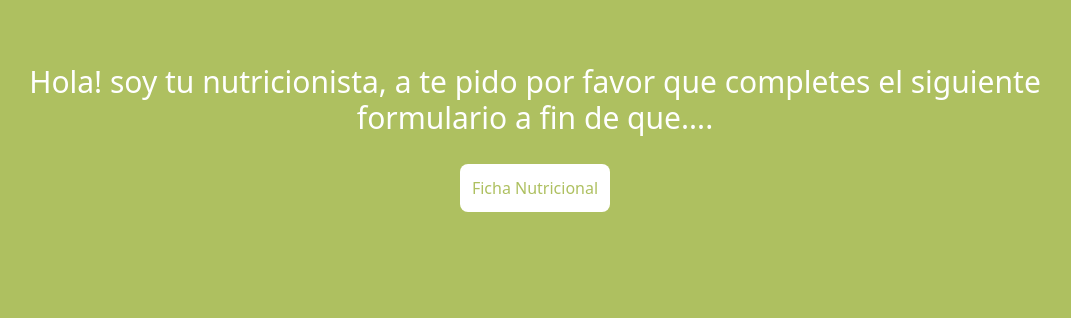
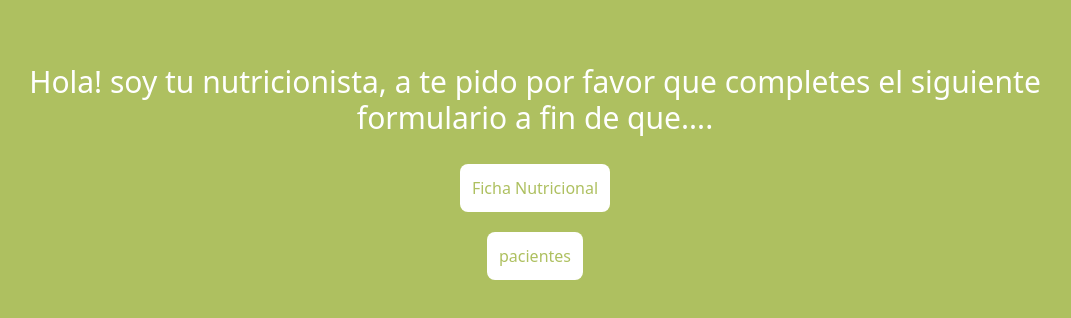
Before and after one commit to Elisa33/nutricion, a React (Vite) app: page / in a window 1280 px wide. Shown: the top 318 px of the page, without its empty margins (105-1176 px from the left). Built offline with nearby package versions, Linux system fonts and the light colour scheme.

Commit message:
button test

```diff
--- a/src/components/Home.jsx
+++ b/src/components/Home.jsx
@@ -10,6 +10,7 @@ const Home = () => {
     <div className="bg-green text-white h-screen p-16 flex flex-col items-center gap-5">
         <h2 className="text-white text-center">Hola! soy tu nutricionista, a te pido por favor que completes el siguiente formulario a fin de que....</h2>
         <Link to="/ficha" className="bg-white p-3 rounded-lg text-green">Ficha Nutricional</Link>
+        <Link to="/pacientes" className="bg-white p-3 rounded-lg text-green">pacientes</Link>
     </div>
   )
 }
```
